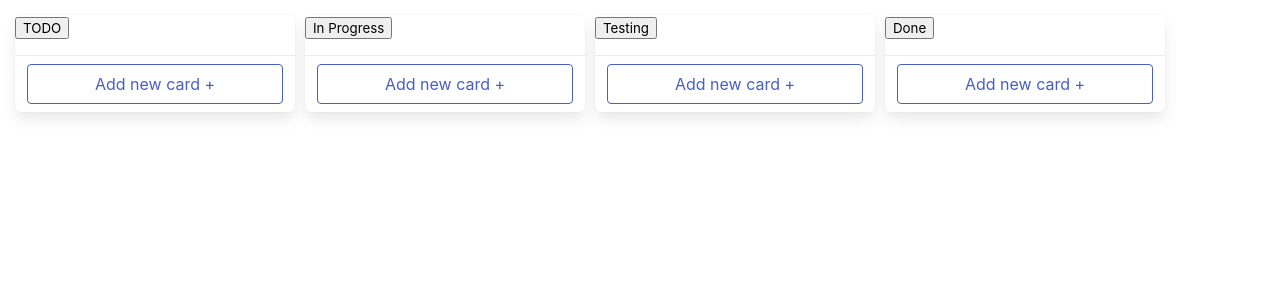
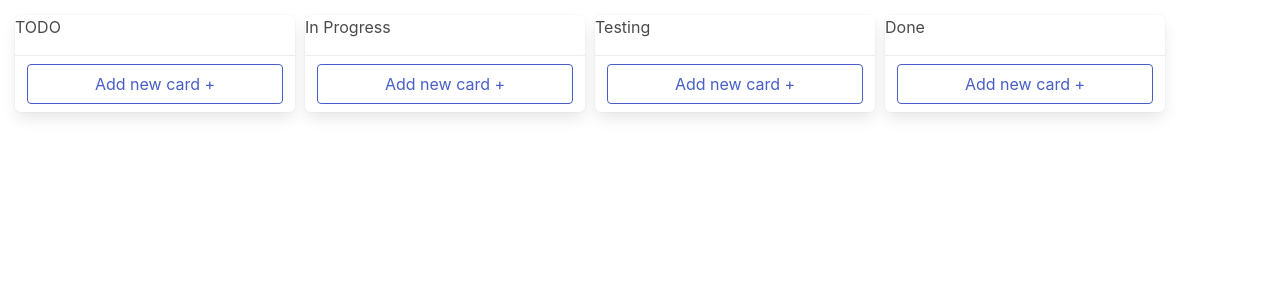
Before and after one commit to Haliont/trello, a React (Create React App) app: page / in a window 1280 px wide. Both pictures are taken after typing "Sample" into the empty fields and a click on the button "Login". Shown: the top 300 px of the page. Built offline with nearby package versions, Linux system fonts and the light colour scheme.

Commit message:
Updated TextEditor.js

```diff
--- a/src/components/TextEditor.js
+++ b/src/components/TextEditor.js
@@ -1,19 +1,61 @@
+import './TextEditor.css';
 import React, { Component } from 'react';
 
-const View = ({ value, hint, toggleEditing }) => (
-  <button
-    type="button"
-    title={hint}
-    className="btn-reset"
-    onClick={toggleEditing}
-  >
-    <p>{value}</p>
-  </button>
+const getEditor = (type, props) => {
+  switch (type) {
+    case 'input':
+      return (
+        <input
+          className="input"
+          {...props}
+        />
       );
 
-const Editor = ({ value, onChange, btnText }) => (
-  <>
-    <textarea className="textarea" value={value} onChange={onChange} />
+    case 'textarea':
+    default:
+      return (
+        <textarea
+          className="textarea"
+          {...props}
+        />
+      );
+  }
+};
+
+function View({
+  className, value, hint, toggleEditing,
+}) {
+  return (
+    <p
+      onClick={toggleEditing}
+      title={hint}
+      className={className}
+    >
+      {value}
+    </p>
+  );
+}
+
+function Form({
+  value,
+  onChange,
+  onSubmit,
+  btnText,
+  editorType,
+  formDirection,
+}) {
+  const formClassName = [
+    'TextEditor-Form',
+    `TextEditor-Form--${formDirection === 'row' ? 'Row' : 'Column'}`,
+  ].join(' ');
+
+  return (
+    <form onSubmit={onSubmit} className={formClassName}>
+      <div className="TextEditor-FormField field is-marginless">
+        <div className="control ">
+          {getEditor(editorType, { value, onChange })}
+        </div>
+      </div>
       <button type="submit">
         {btnText || (
           <span className="icon has-text-success">
@@ -21,13 +63,14 @@ const Editor = ({ value, onChange, btnText }) => (
           </span>
         )}
       </button>
-  </>
+    </form>
   );
+}
 
 class TextEditor extends Component {
   static View = View;
 
-  static Editor = Editor;
+  static Form = Form;
 
   static defaultProps = {
     hint: 'Изменить текст',
@@ -63,24 +106,27 @@ class TextEditor extends Component {
 
   render() {
     const { value, isEditing } = this.state;
-    const { btnText, hint } = this.props;
+    const {
+      btnText, hint, viewClassName, editorType, formDirection,
+    } = this.props;
 
-    return (
-      <form className="form" onSubmit={this.handleSubmitForm}>
-        {isEditing ? (
-          <TextEditor.Editor
+    return isEditing
+      ? (
+        <TextEditor.Form
           value={value}
           btnText={btnText}
+          editorType={editorType}
+          formDirection={formDirection}
           onChange={this.valueChange}
+          onSubmit={this.handleSubmitForm}
         />
       ) : (
         <TextEditor.View
+          hint={hint}
           value={value}
-            hint={hint}
+          className={viewClassName}
           toggleEditing={this.toggleEditing}
         />
-        )}
-      </form>
       );
   }
 }
```
Lines whose indentation alone changed are shown as unchanged.
